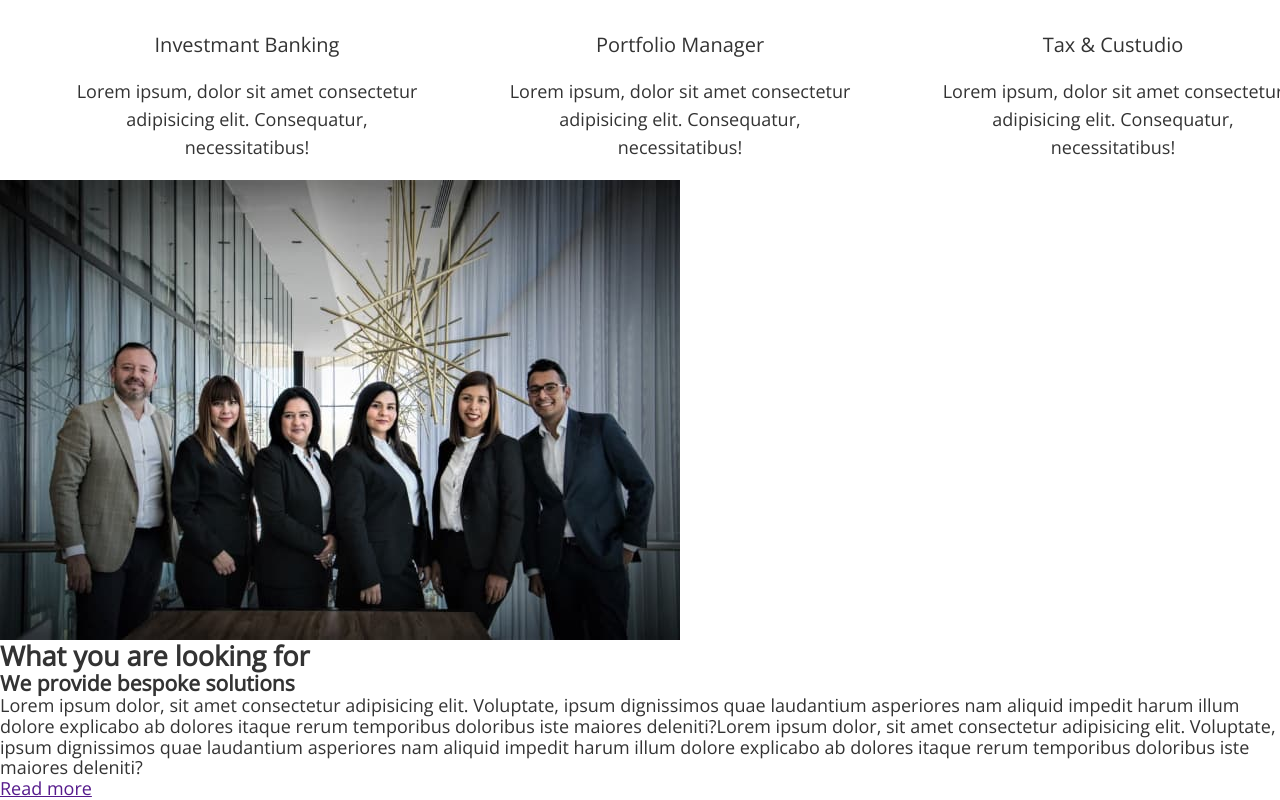
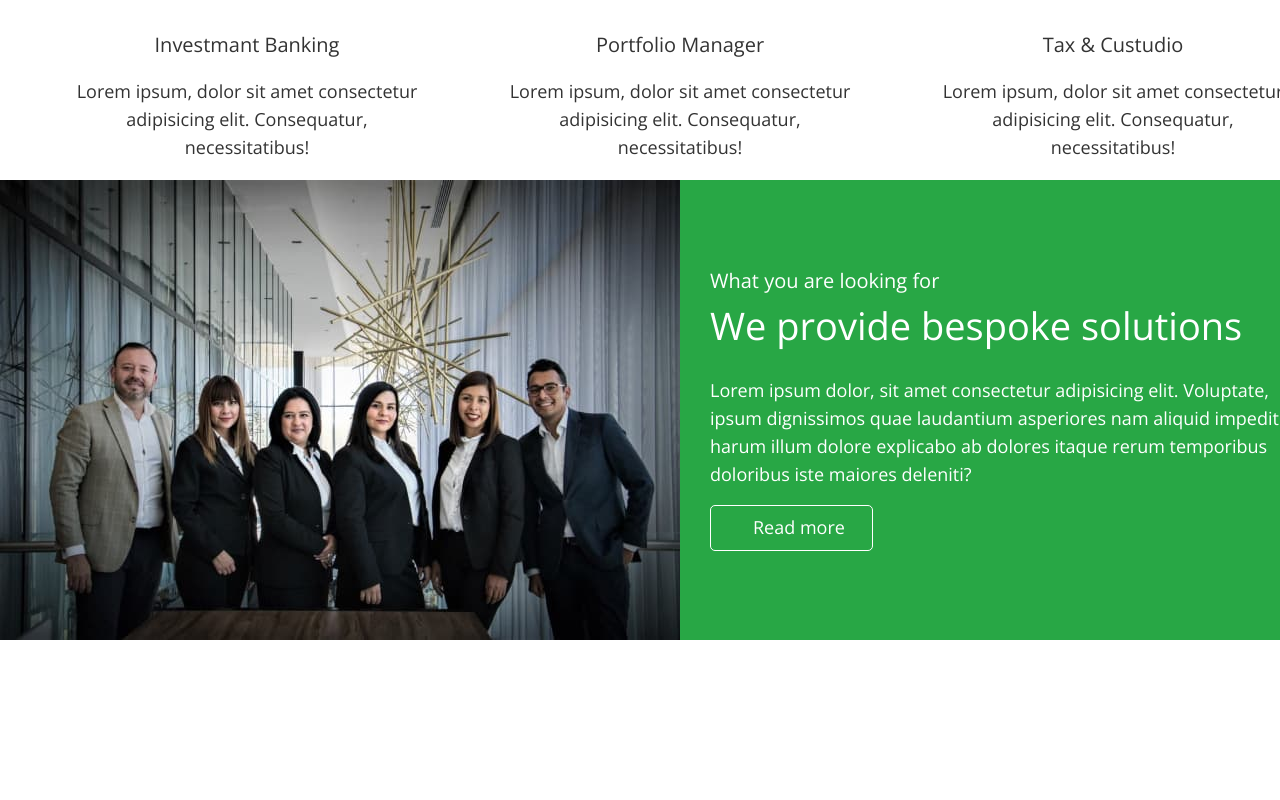
Before and after one commit to victorpalagitskyi/fson-67-cossacs, a plain HTML site: page index.html in a window 1280 px wide. Shown: the part 932-1732 px from the top of the page. After the commit the page ends 1572 px from the top, so only its background shows below. Drawn offline with nearby package versions, Linux system fonts and the light colour scheme.

Commit message:
add solution-style

```diff
--- a/css/style.css
+++ b/css/style.css
@@ -181,3 +181,50 @@ address {
   text-align: center;
   color: var(--primary-text-color);
 }
+
+/* solution */
+
+.solution .container {
+  display: flex;
+  padding: 0;
+}
+
+.solution-subtitle {
+
+    font-weight: 400;
+    font-size: 20px;
+    line-height: 1.65;
+    color: var(--secondary-text-color);
+    margin-bottom: 5px;
+}
+
+.solution-title {
+    font-weight: 300;
+    font-size: 38px;
+    line-height: 1.26;
+    color: var(--secondary-text-color);
+    margin-bottom: 26px;
+}
+
+.solution-text {
+  line-height: 1.56;
+  color: var(--secondary-text-color);
+  margin-bottom: 17px;
+}
+
+.solution-content-wrapper {
+  background-color: var(--accent-color);
+  width: 50%;
+  padding: 84px 44px 84px 30px;
+}
+
+.solution-btn {
+  background-color:transparent ;
+  color: var(--secondary-text-color);
+  border: 1px solid var(--secondary-text-color);
+    border-radius: 5px;
+
+    padding: 11px 27px 12px 42px;
+
+    display: inline-block;
+}
--- a/index.html
+++ b/index.html
@@ -96,19 +96,20 @@
       </section>
 
       <!--solution-->
-      <section>
-        <img src="./images/solution/solution.jpg" alt="team" width="680" height="460" />
-        <h2>What you are looking for</h2>
-        <h3>We provide bespoke solutions</h3>
-        <p>
-          Lorem ipsum dolor, sit amet consectetur adipisicing elit. Voluptate, ipsum dignissimos
-          quae laudantium asperiores nam aliquid impedit harum illum dolore explicabo ab dolores
-          itaque rerum temporibus doloribus iste maiores deleniti?Lorem ipsum dolor, sit amet
-          consectetur adipisicing elit. Voluptate, ipsum dignissimos quae laudantium asperiores nam
-          aliquid impedit harum illum dolore explicabo ab dolores itaque rerum temporibus doloribus
-          iste maiores deleniti?
-        </p>
-        <a href="">Read more</a>
+      <section class="solution">
+        <div class="container">
+          <img src="./images/solution/solution.jpg" alt="team" width="680" height="460" />
+          <div class="solution-content-wrapper">
+            <h2 class="solution-subtitle">What you are looking for</h2>
+            <h3 class="solution-title">We provide bespoke solutions</h3>
+            <p class="solution-text">
+              Lorem ipsum dolor, sit amet consectetur adipisicing elit. Voluptate, ipsum dignissimos
+              quae laudantium asperiores nam aliquid impedit harum illum dolore explicabo ab dolores
+              itaque rerum temporibus doloribus iste maiores deleniti?
+            </p>
+            <a class="solution-btn link" href="">Read more</a>
+          </div>
+        </div>
       </section>
     </main>
   </body>
```
